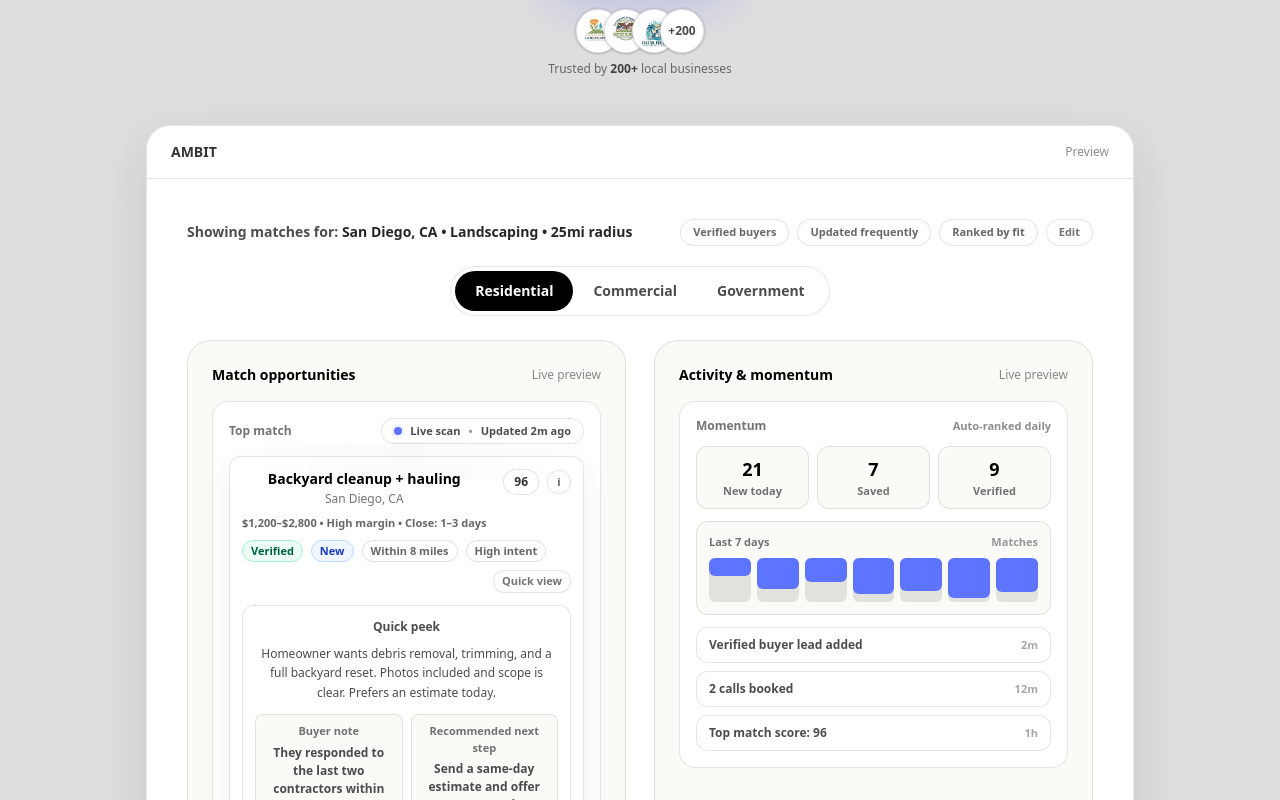
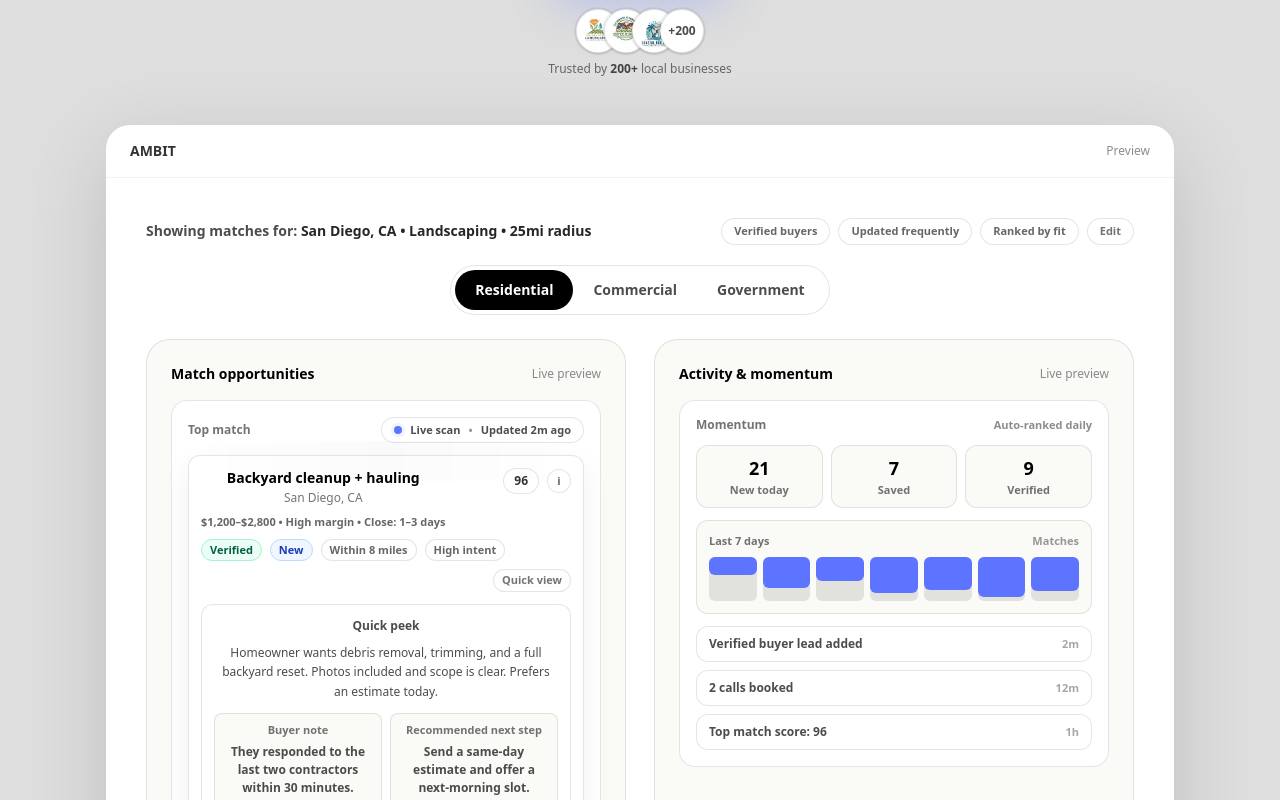
Before and after one commit to seansevrix/ambit, a Next.js app: page / in a window 1280 px wide. Shown: the part 420-1220 px from the top of the page. Built offline with nearby package versions, Linux system fonts and the light colour scheme.

Commit message:
Remove preview border and widen preview frame

```diff
--- a/app/page.tsx
+++ b/app/page.tsx
@@ -486,8 +486,8 @@
 
             <SignupSocialProof />
 
-            <div className="mt-12 overflow-hidden rounded-3xl border border-black/10 bg-white shadow-[0_18px_55px_rgba(0,0,0,0.10)]">
-              <div className="flex items-center justify-between border-b border-black/10 px-6 py-4">
+            <div className="mt-12 -mx-2 sm:-mx-6 lg:-mx-10 overflow-hidden rounded-3xl bg-white shadow-[0_24px_80px_rgba(0,0,0,0.14)]">
+              <div className="flex items-center justify-between border-b border-black/5 px-6 py-4">
                 <div className="text-sm font-semibold text-black/80">AMBIT</div>
                 <div className="text-xs text-black/45">Preview</div>
               </div>
```
